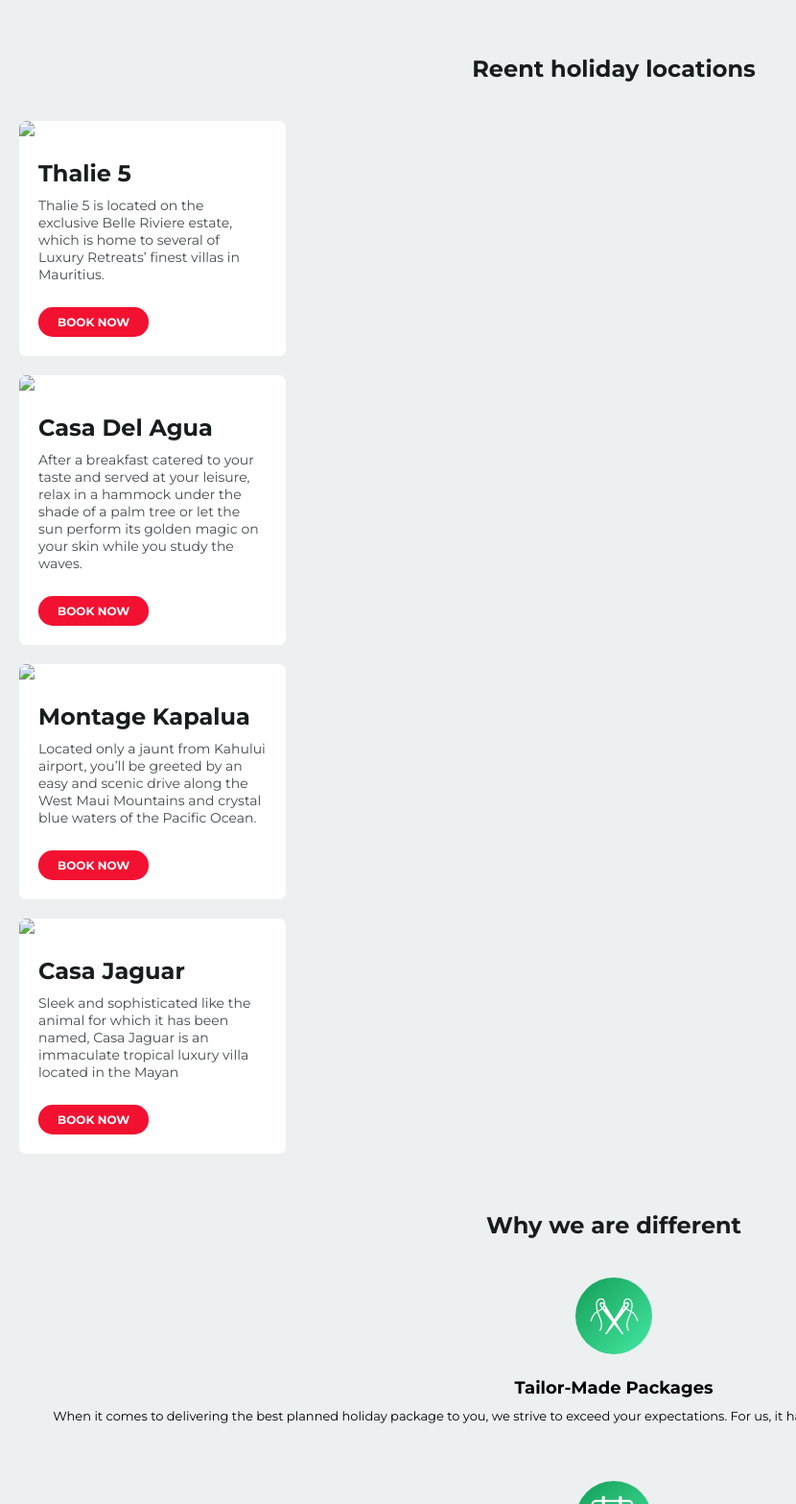
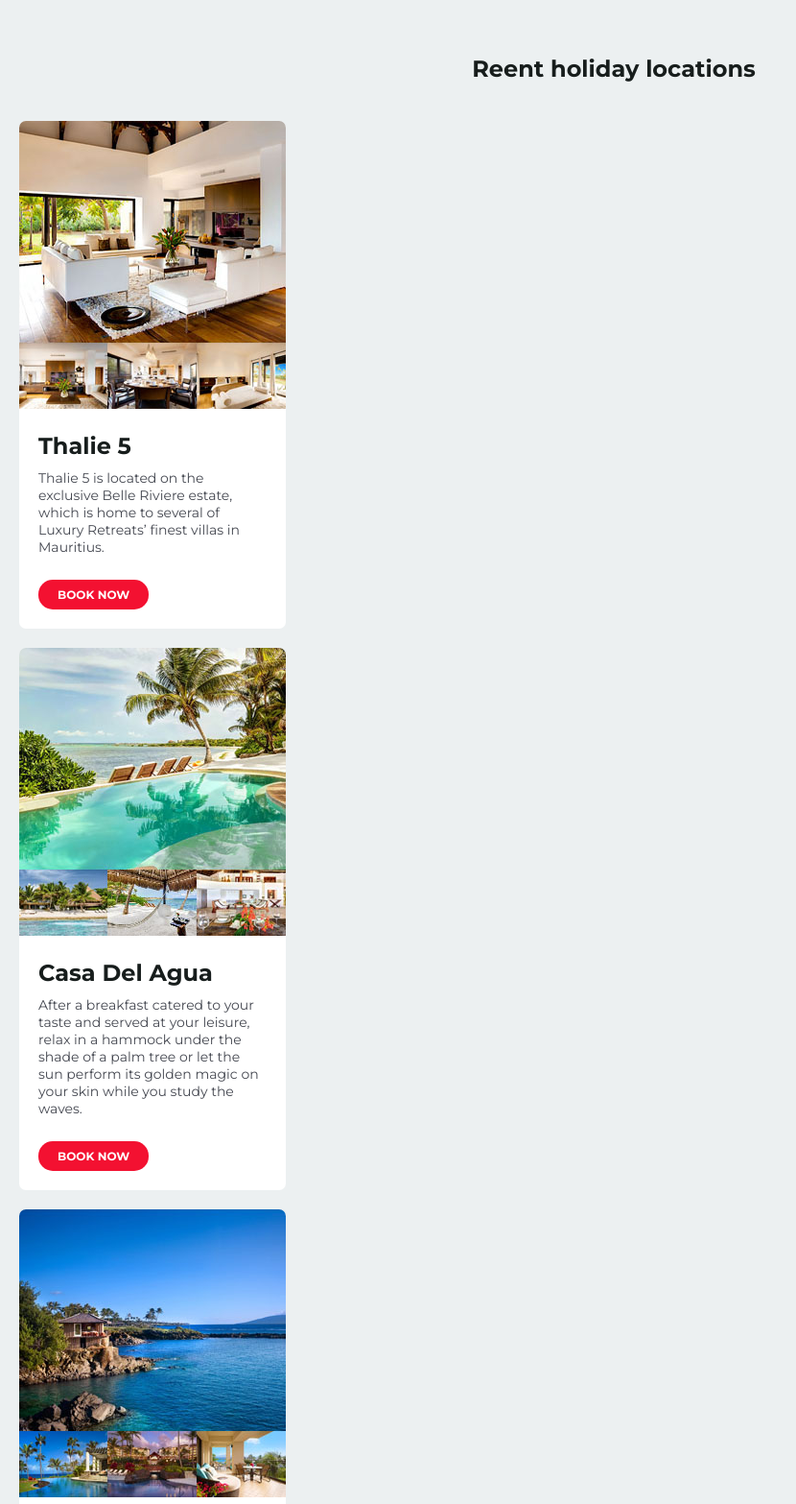
Before and after one commit to iwonakulacz/privateHolidays, a plain HTML site: page index.html in a window 1280 px wide. Shown: the part 1732-3299 px from the top of the page at 96% size, without its empty margins (0-830 px from the left). Drawn offline with nearby package versions, Linux system fonts and the light colour scheme; the site is published under a folder, as on GitHub Pages, so addresses that start at the root find nothing.

Commit message:
change path to images

```diff
--- a/index.html
+++ b/index.html
@@ -54,7 +54,7 @@
         <div class="boxes">
             <div class="box">
                 <div class="img">
-                    <img src="/img/p1.jpg">
+                    <img src="img/p1.jpg">
                 </div>
                 <div class="content">
                     <h4 class="name">Thalie 5</h4>
@@ -65,7 +65,7 @@
             </div>
             <div class="box">
                 <div class="img">
-                    <img src="/img/p2.jpg">
+                    <img src="img/p2.jpg">
                 </div>
                 <div class="content">
                     <h4 class="name">Casa Del Agua</h4>
@@ -76,7 +76,7 @@
             </div>
             <div class="box">
                 <div class="img">
-                    <img src="/img/p3.jpg">
+                    <img src="img/p3.jpg">
                 </div>
                 <div class="content">
                     <h4 class="name">Montage Kapalua</h4>
@@ -87,7 +87,7 @@
             </div>
             <div class="box">
                 <div class="img">
-                    <img src="/img/p4.jpg">
+                    <img src="img/p4.jpg">
                 </div>
                 <div class="content">
                     <h4 class="name">Casa Jaguar</h4>
```
